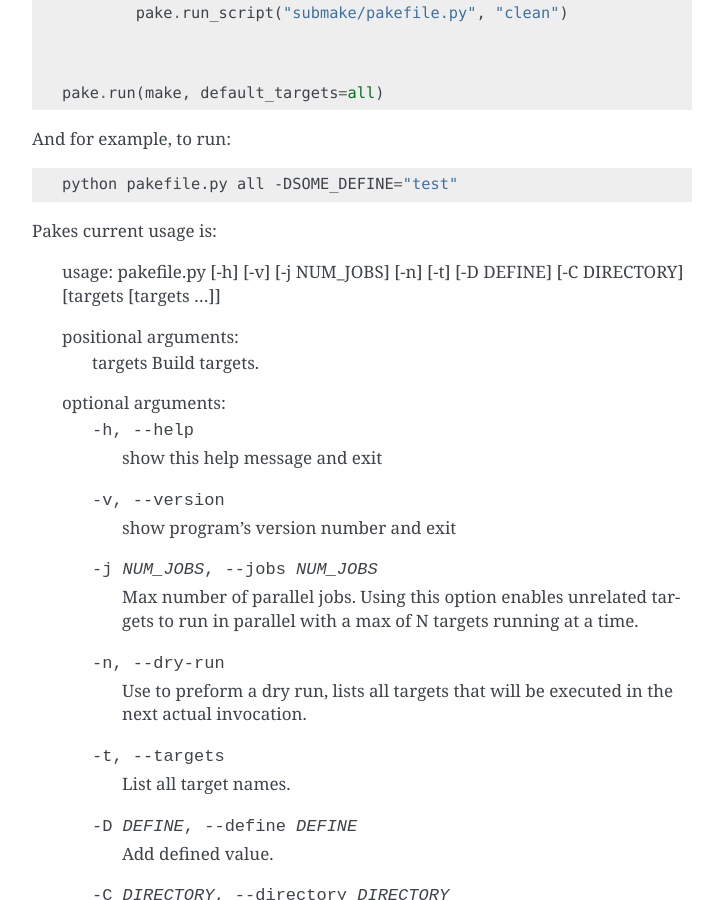
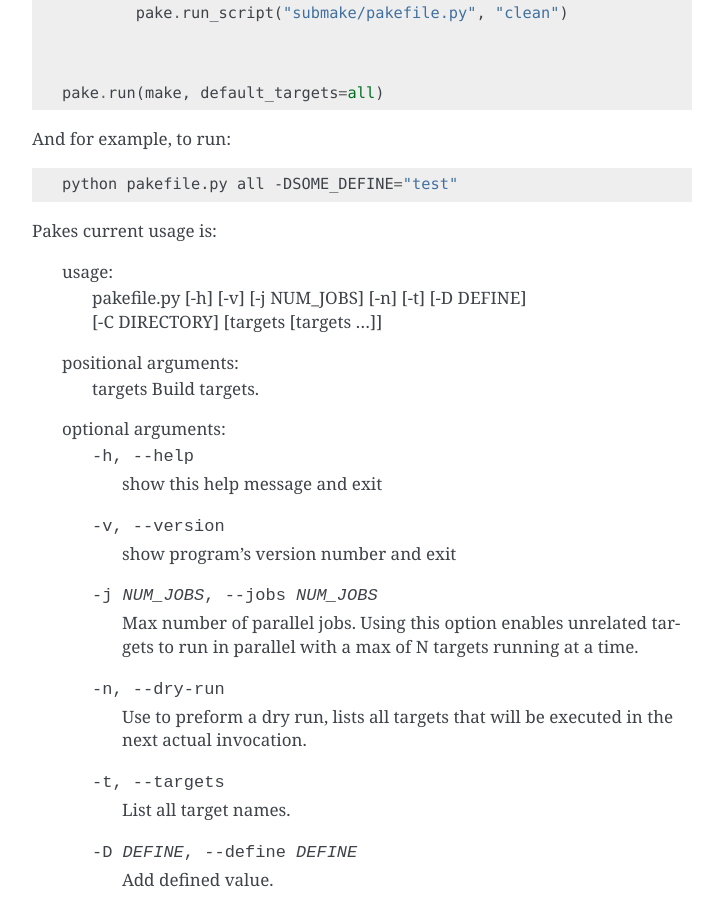
Before and after one commit to Teriks/pake, a Sphinx documentation site: the page built from docs/index.rst, in a window 1280 px wide and 900 px high, scrolled down 2699 px. Shown: the whole window, without its empty margins (388-1111 px from the left). Built offline with Sphinx 7.4.7, drawn with Linux system fonts in a browser that asks for light colours; some of the changed lines change nothing that is shown.

Commit message:
Fix usage formatting in documentation index

```diff
--- a/docs/index.rst
+++ b/docs/index.rst
@@ -1,3 +1,7 @@
+.. |br| raw:: html
+
+   <br />
+
 .. pake documentation master file, created by
    sphinx-quickstart on Fri Dec  2 08:17:16 2016.
    You can adapt this file completely to your liking, but it should at least
@@ -153,7 +157,9 @@ And for example, to run:
 Pakes current usage is:
 
 
-	usage: pakefile.py [-h] [-v] [-j NUM_JOBS] [-n] [-t] [-D DEFINE] [-C DIRECTORY] [targets [targets ...]]
+	usage:
+	  pakefile.py [-h] [-v] [-j NUM_JOBS] [-n] [-t] [-D DEFINE] |br|
+	  [-C DIRECTORY] [targets [targets ...]]
 
 	positional arguments:
 	  targets               Build targets.
```
